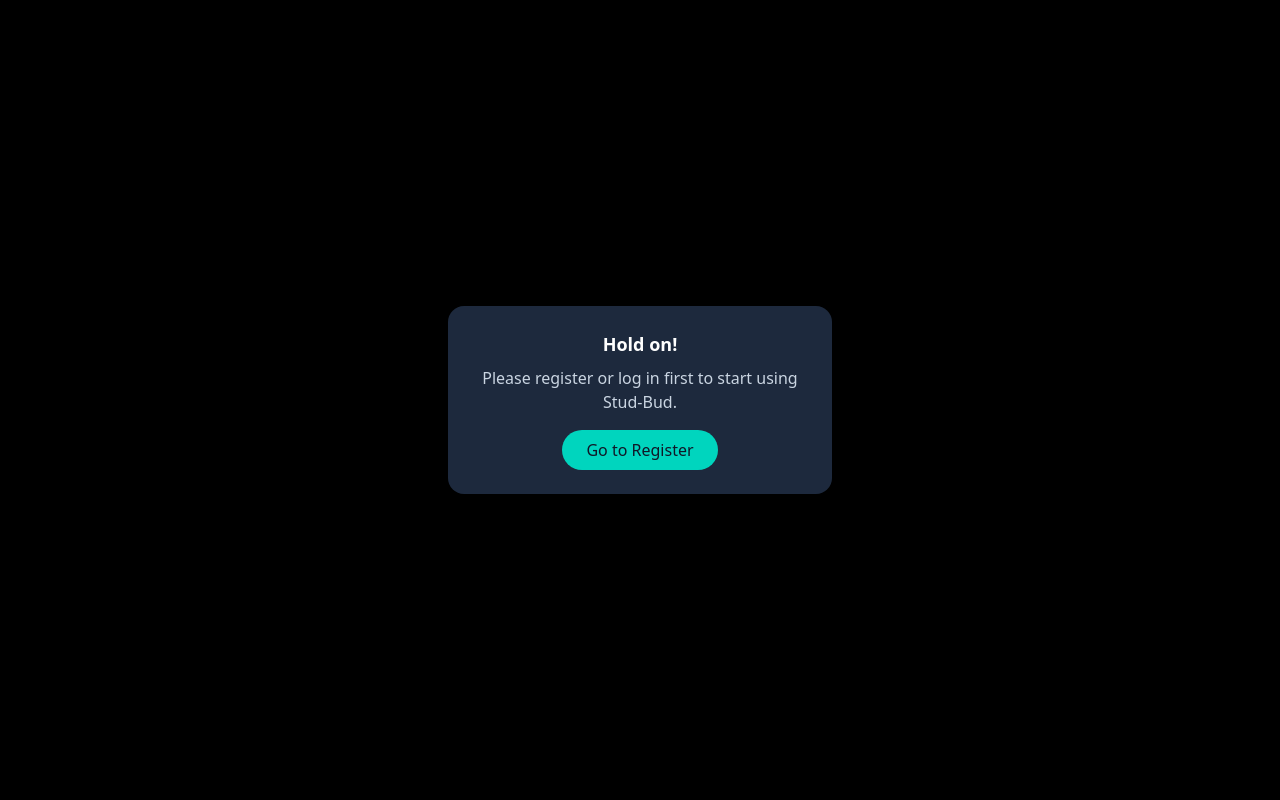
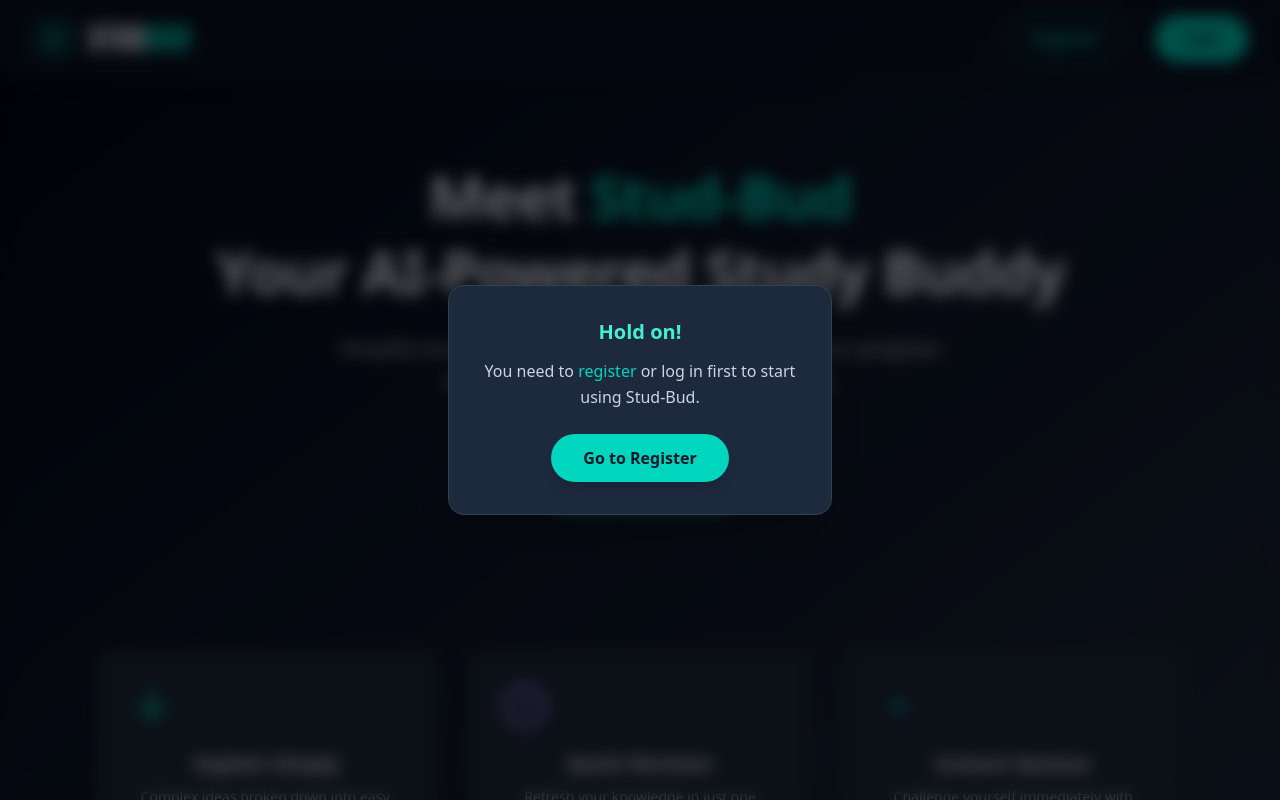
Before and after one commit to xVaibsMx/stud-bud, a React (Vite) app in the folder Frontend/: page / in a window 1280 px wide. Both pictures are taken after a click on the button "Get Started". Shown: the top 800 px of the page. Built offline with nearby package versions, Linux system fonts and the light colour scheme.

Commit message:
Updated landing page.

```diff
--- a/Frontend/src/Pages/Landing.jsx
+++ b/Frontend/src/Pages/Landing.jsx
@@ -1,6 +1,7 @@
 import React, { useState } from 'react'
 import { useNavigate } from 'react-router-dom'
 import Features from '../Components/Features'
+import { motion, AnimatePresence } from 'framer-motion'
 
 const Landing = () => {
   const navigate = useNavigate()
@@ -21,46 +22,67 @@
   }
 
   return (
-    <main className="flex flex-col justify-center items-center text-center max-w-6xl mx-auto mt-12 mb-20 px-4 sm:px-6 lg:px-8">
+    <main className="flex flex-col justify-center items-center text-center max-w-6xl mx-auto mt-16 sm:mt-20 mb-24 px-4 sm:px-6 lg:px-8">
       {/* Hero Section */}
-      <section className="max-w-4xl mb-16">
-        <h2 className="text-4xl sm:text-5xl md:text-6xl font-extrabold leading-tight tracking-tight mb-6">
+      <section className="max-w-4xl mb-20">
+        <h2 className="text-4xl sm:text-5xl md:text-6xl font-extrabold leading-tight tracking-tight mb-6 text-slate-100">
           Meet <span className="text-teal-400">Stud-Bud</span>
           <br />
           Your AI-Powered Study Buddy
         </h2>
-        <p className="text-base sm:text-lg text-slate-300 max-w-xl mx-auto mb-8 leading-relaxed">
+        <p className="text-base sm:text-lg md:text-xl text-slate-300 max-w-2xl mx-auto mb-10 leading-relaxed">
           Simplify learning, master topics quickly, and track your progress
-          effortlessly with Stud-Bud’s smart AI tools.
+          effortlessly with{' '}
+          <span className="text-teal-300 font-medium">Stud-Bud</span>’s smart AI
+          tools.
         </p>
-        <button
-          className="bg-teal-400 hover:bg-teal-500 active:bg-teal-600 text-gray-900 font-semibold px-8 sm:px-10 py-3 sm:py-4 rounded-full shadow-lg transition duration-300 focus:outline-none focus:ring-4 focus:ring-teal-300"
+        <motion.button
+          whileHover={{ scale: 1.08 }}
+          whileTap={{ scale: 0.95 }}
+          className="bg-teal-400 hover:bg-teal-500 active:bg-teal-600 text-gray-900 font-semibold px-10 sm:px-12 py-4 sm:py-5 rounded-full shadow-xl transition duration-300 focus:outline-none focus:ring-4 focus:ring-teal-300 text-lg sm:text-xl"
           onClick={handleGetStarted}
         >
           Get Started
-        </button>
+        </motion.button>
       </section>
 
       {/* Features Section */}
       <Features />
 
       {/* Warning Modal */}
-      {showWarning && (
-        <div className="fixed inset-0 flex items-center justify-center bg-black bg-opacity-50 z-50">
-          <div className="bg-slate-800 text-white rounded-2xl p-6 shadow-xl max-w-sm text-center">
-            <h3 className="text-lg font-semibold mb-2">Hold on!</h3>
-            <p className="text-slate-300 mb-4">
-              Please register or log in first to start using Stud-Bud.
-            </p>
-            <button
-              className="bg-teal-400 hover:bg-teal-500 text-gray-900 font-medium px-6 py-2 rounded-full transition duration-300"
-              onClick={closeWarning}
+      <AnimatePresence>
+        {showWarning && (
+          <motion.div
+            className="fixed inset-0 flex items-center justify-center bg-black/60 backdrop-blur-sm z-50"
+            initial={{ opacity: 0 }}
+            animate={{ opacity: 1 }}
+            exit={{ opacity: 0 }}
+          >
+            <motion.div
+              className="bg-slate-800 text-white rounded-2xl p-8 shadow-2xl max-w-sm w-full text-center border border-slate-700"
+              initial={{ scale: 0.8, opacity: 0 }}
+              animate={{ scale: 1, opacity: 1 }}
+              exit={{ scale: 0.8, opacity: 0 }}
+              transition={{ duration: 0.25 }}
             >
-              Go to Register
-            </button>
-          </div>
-        </div>
-      )}
+              <h3 className="text-xl font-bold mb-3 text-teal-300">Hold on!</h3>
+              <p className="text-slate-300 mb-6 text-sm sm:text-base leading-relaxed">
+                You need to{' '}
+                <span className="text-teal-400 font-medium">register</span> or
+                log in first to start using Stud-Bud.
+              </p>
+              <motion.button
+                whileHover={{ scale: 1.05 }}
+                whileTap={{ scale: 0.9 }}
+                className="bg-teal-400 hover:bg-teal-500 active:bg-teal-600 text-gray-900 font-semibold px-8 py-3 rounded-full shadow-lg transition duration-300"
+                onClick={closeWarning}
+              >
+                Go to Register
+              </motion.button>
+            </motion.div>
+          </motion.div>
+        )}
+      </AnimatePresence>
     </main>
   )
 }
```
